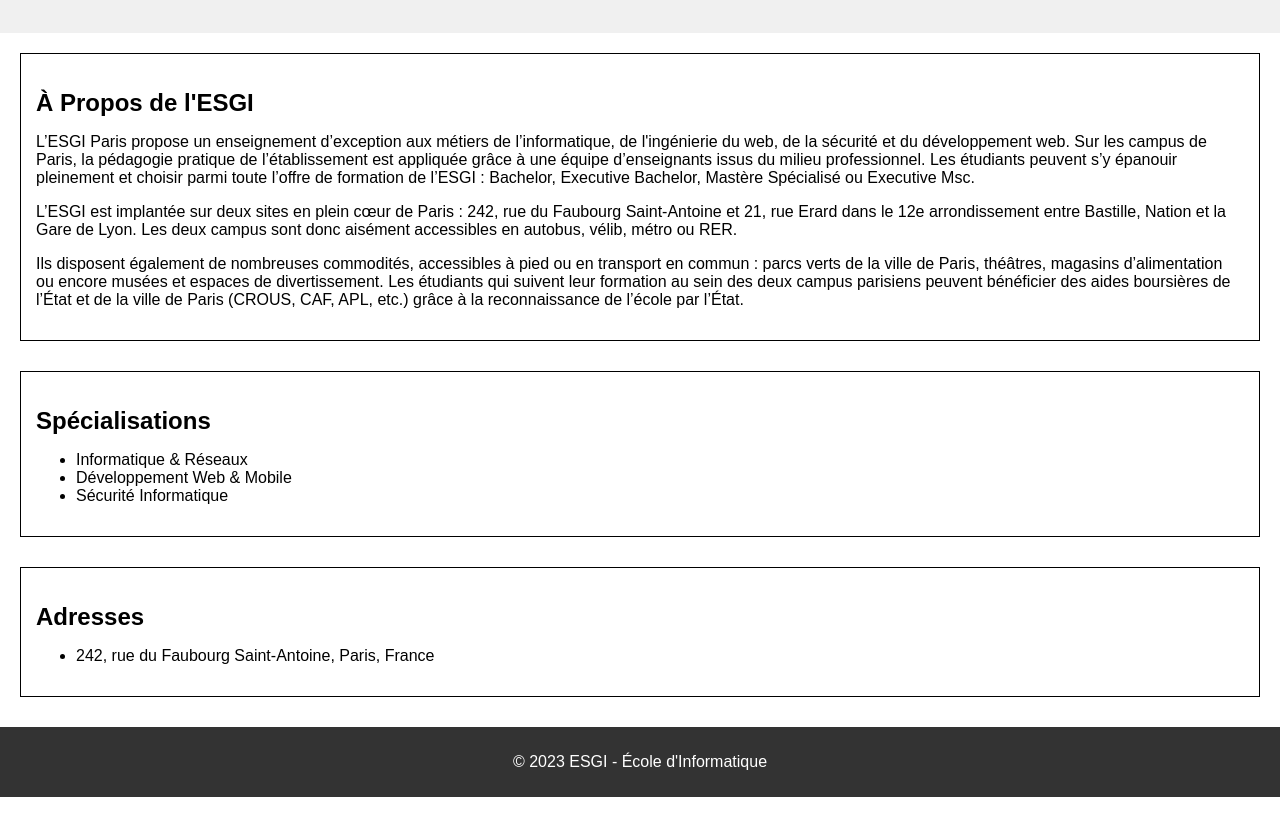
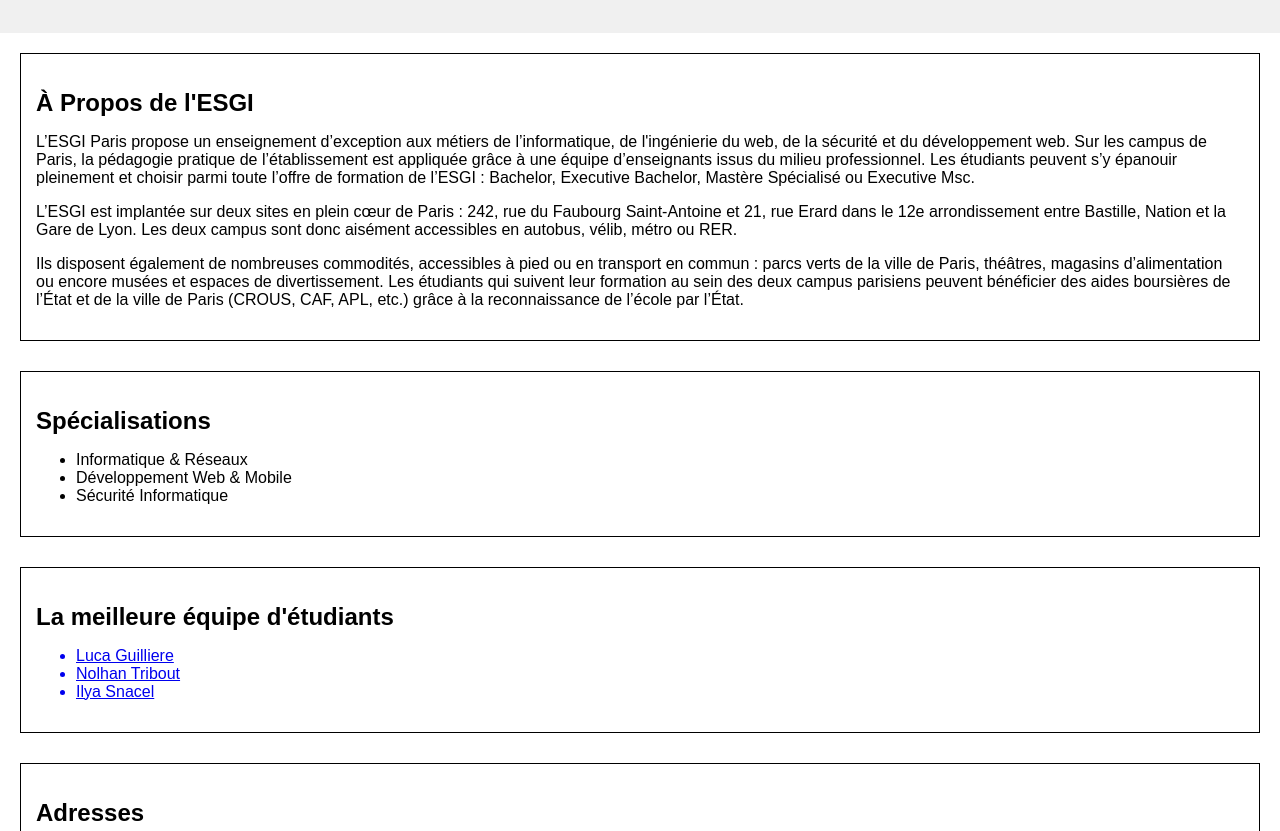
Before and after one commit to LucaGuilliere/2A3-groupe_7, a plain HTML site: page index.html in a window 1280 px wide. Shown: the part 121-952 px from the top of the page. Before the commit the page ends 918 px from the top, so only its background shows below. Drawn offline with Linux system fonts and the light colour scheme.

Commit message:
add section

```diff
--- a/index.html
+++ b/index.html
@@ -31,6 +31,15 @@
       </ul>
     </section>
 
+    <section id="La meilleure équipe d'étudiants">
+      <h2>La meilleure équipe d'étudiants</h2>
+      <ul>
+        <a href="https://fr.linkedin.com/in/lucaguilliere"><li>Luca Guilliere</li></a>
+        <a href="https://www.linkedin.com/in/nolhan-tribout-b93907228/"><li>Nolhan Tribout</li></a>
+        <a href="https://www.linkedin.com/in/ilya-snacel-995253244/"><li>Ilya Snacel</li></a>
+      </ul>
+    </section>
+
     <section id="address">
       <h2>Adresses</h2>
       <ul>
```
